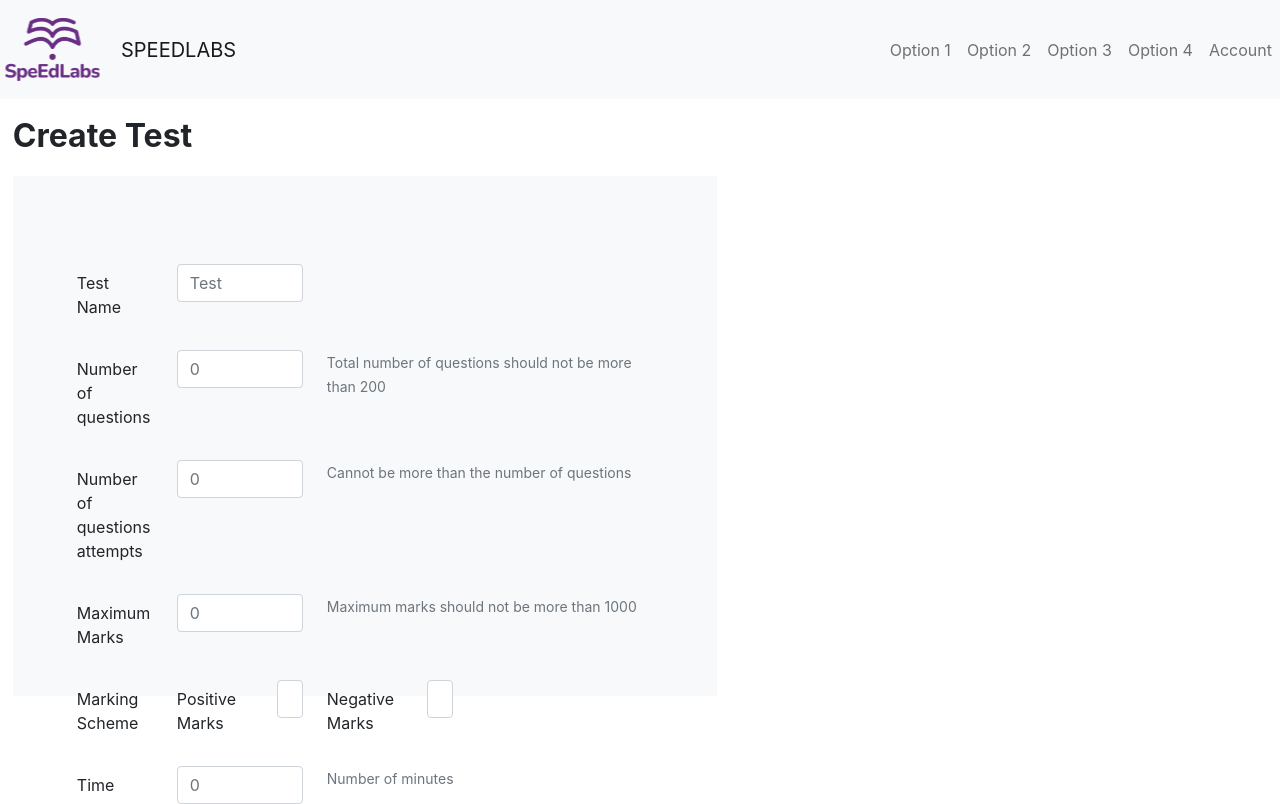
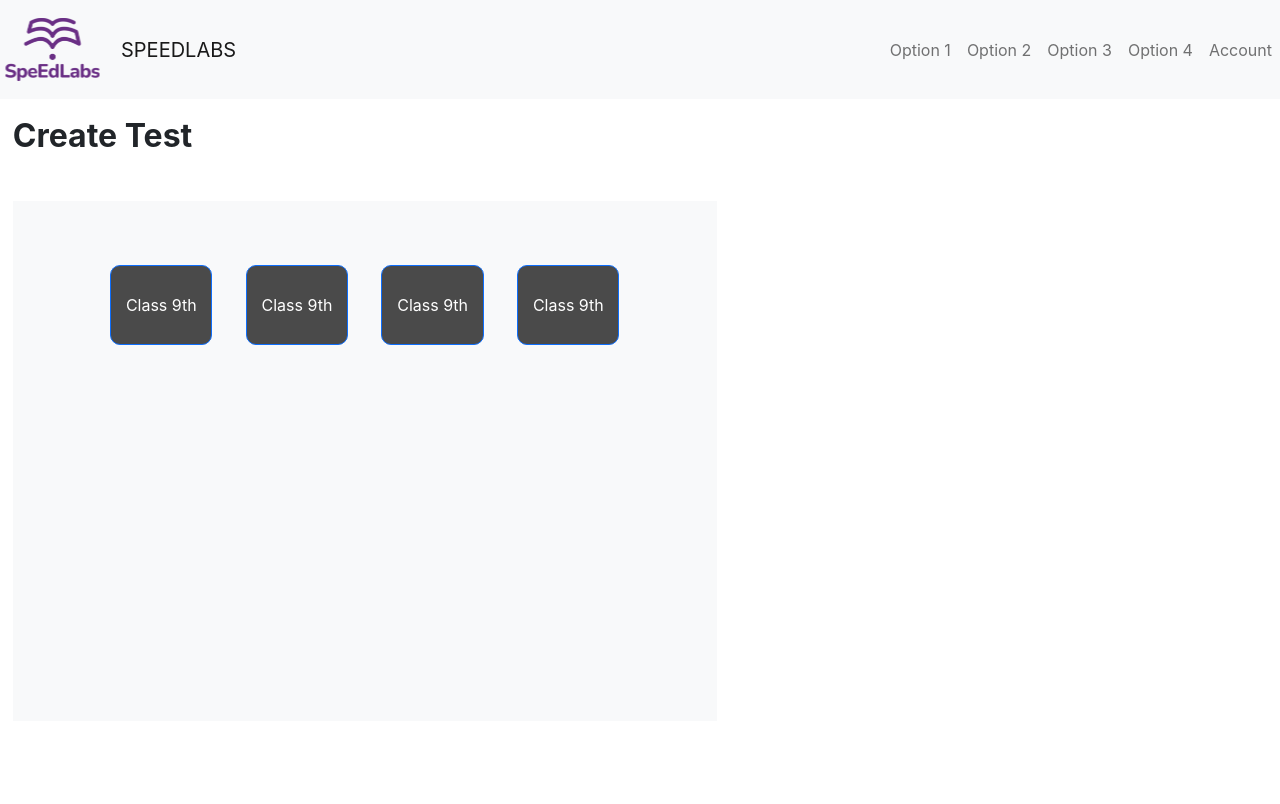
Before and after one commit to sumitshinde2608/SLTestCreationModule, a React (Create React App) app: page / in a window 1280 px wide. Built offline with nearby package versions, Linux system fonts and the light colour scheme.

Commit message:
Asked changes

```diff
--- a/src/App.js
+++ b/src/App.js
@@ -1,6 +1,7 @@
 import React from "react";
 import Navbar from "./Components/Navbar";
 import Test from "./Containers/SelectTestDetails/SelectTestDetails";
+import Course from "./Containers/SelectCourseDetails/SelectCourseDetails";
 import "./App.css";
 import { Button } from "react-bootstrap";
 
@@ -12,10 +13,11 @@ const App = () => {
 				<p style={{ fontSize: "2rem" }}>
 					<strong>Create Test</strong>
 				</p>
-				<Test />
+				{/* <Test /> */}
 			</div>
-			{/* <Button>Next</Button> */}
-			{/* <h1>Hello React</h1> */}
+			<div style={{ padding: "1vw" }}>
+				<Course />
+			</div>
 		</div>
 	);
 };
--- /dev/null
+++ b/src/Containers/SelectCourseDetails/SelectCourseDetails.css
@@ -0,0 +1,15 @@
+.custom-btn {
+	background-color: #4a4a4a;
+	width: 8vw;
+	height: 10vh;
+	border-radius: 10px;
+	padding: 10px !important;
+	/* position: relative; */
+}
+
+.main {
+	display: flex;
+	justify-content: space-evenly;
+	flex-direction: row;
+	align-items: flex-start;
+}
--- /dev/null
+++ b/src/Containers/SelectCourseDetails/SelectCourseDetails.js
@@ -0,0 +1,16 @@
+import React from "react";
+import { Button } from "react-bootstrap";
+import "./SelectCourseDetails.css";
+
+const SelectCourseDetails = () => {
+	return (
+		<div className='main'>
+			<Button className='custom-btn'>Class 9th</Button>
+			<Button className='custom-btn'>Class 9th</Button>
+			<Button className='custom-btn'>Class 9th</Button>
+			<Button className='custom-btn'>Class 9th</Button>
+		</div>
+	);
+};
+
+export default SelectCourseDetails;
```
